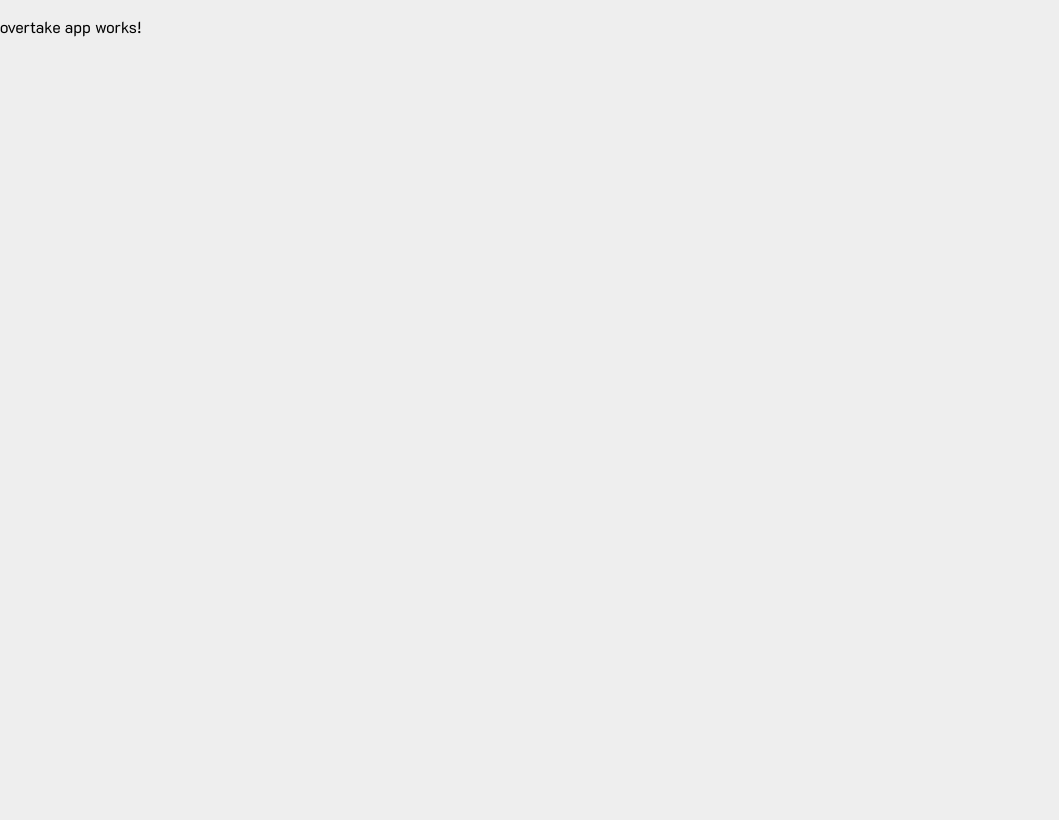
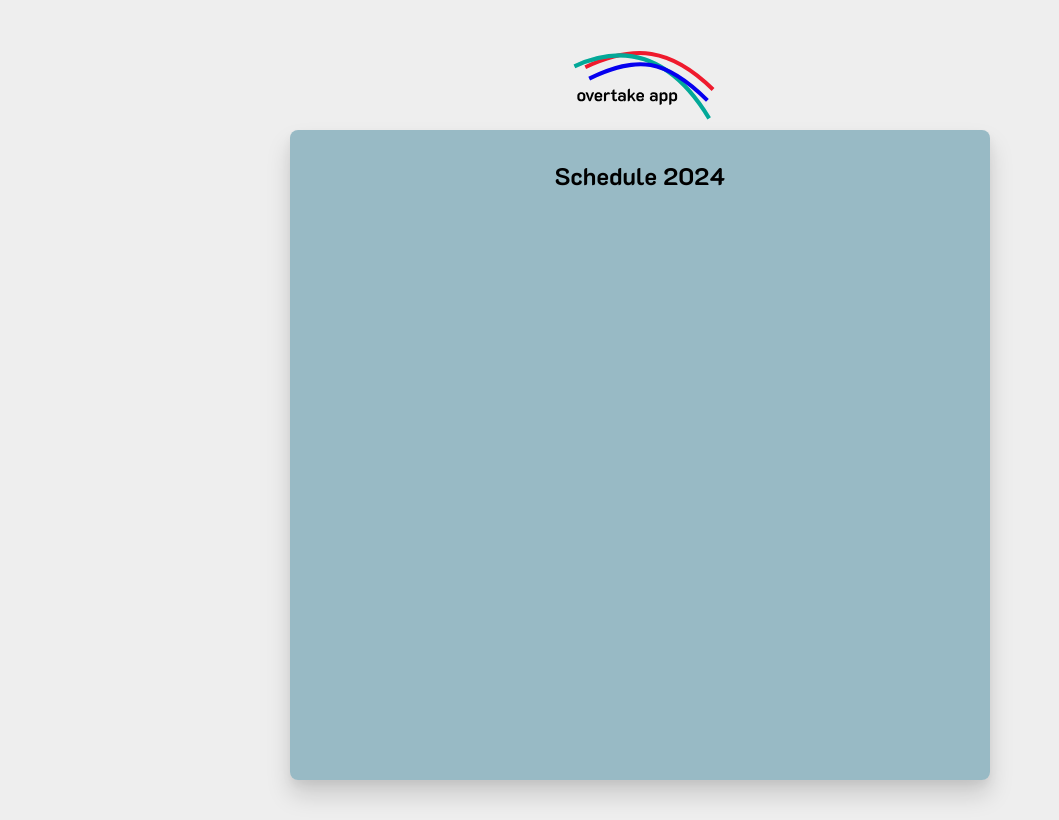
Before and after one commit to Andres2D/overtake-app, an Angular app: page /schedule in a window 1280 px wide. Shown: the whole page, without its empty margins (0-1059 px from the left). Built offline with nearby package versions, Linux system fonts and the light colour scheme.

Commit message:
feat: add global components structure

```diff
--- a/src/app/app.component.html
+++ b/src/app/app.component.html
@@ -1 +1,8 @@
-<p>overtake app works!</p>
+<main class="main">
+  <img
+    class="logo"
+    src="../assets/svg/app-logo.svg"
+    alt="overtake-app"
+  />
+  <router-outlet />
+</main>
--- a/src/app/app.component.scss
+++ b/src/app/app.component.scss
@@ -0,0 +1,14 @@
+@import '../styles/sizes';
+
+.main {
+  max-width: $max-content;
+  margin: $top-space auto;
+  width: $main;
+  display: flex;
+  flex-direction: column;
+
+  .logo {
+    width: $logo;
+    margin: $regular-margin auto;
+  }
+}
--- a/src/app/app.component.ts
+++ b/src/app/app.component.ts
@@ -8,10 +8,4 @@ import { RouterOutlet } from '@angular/router';
   templateUrl: './app.component.html',
   styleUrl: './app.component.scss'
 })
-export class AppComponent {
-  title = 'overtake-app';
-
-  constructor() {
-    console.log('This is a test');
-  }
-}
+export class AppComponent {}
--- a/src/main.ts
+++ b/src/main.ts
@@ -3,4 +3,4 @@ import { appConfig } from './app/app.config';
 import { AppComponent } from './app/app.component';
 
 bootstrapApplication(AppComponent, appConfig)
-  .catch((err) => console.error(err));
+  .catch((err) => err);
```
